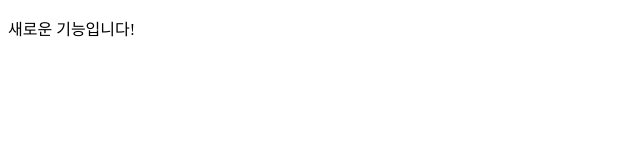
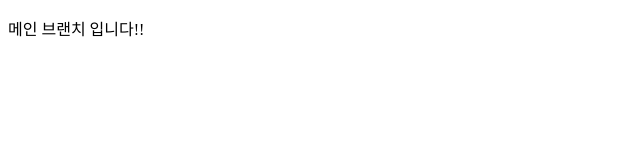
Before and after one commit to kimyeongini/GitInitTest, a plain HTML site: page index.html in a window 1280 px wide. Shown: the full height of the page, 0-640 px from the left. Drawn offline with Linux system fonts and the light colour scheme.

Commit message:
메인 브랜치 계속 변경

```diff
--- a/index.html
+++ b/index.html
@@ -4,9 +4,9 @@
     <meta charset="UTF-8">
     <meta http-equiv="X-UA-Compatible" content="IE=edge">
     <meta name="viewport" content="width=device-width, initial-scale=1.0">
-    <title>메인은 계속적으로 새 브랜치 영향 없이 진행!!</title>
+    <title>충돌이 날까?!!</title>
   </head>
   <body>
-    <p>새로운 기능입니다!</p>
+    <p>메인 브랜치 입니다!!</p>
   </body>
 </html>
```
